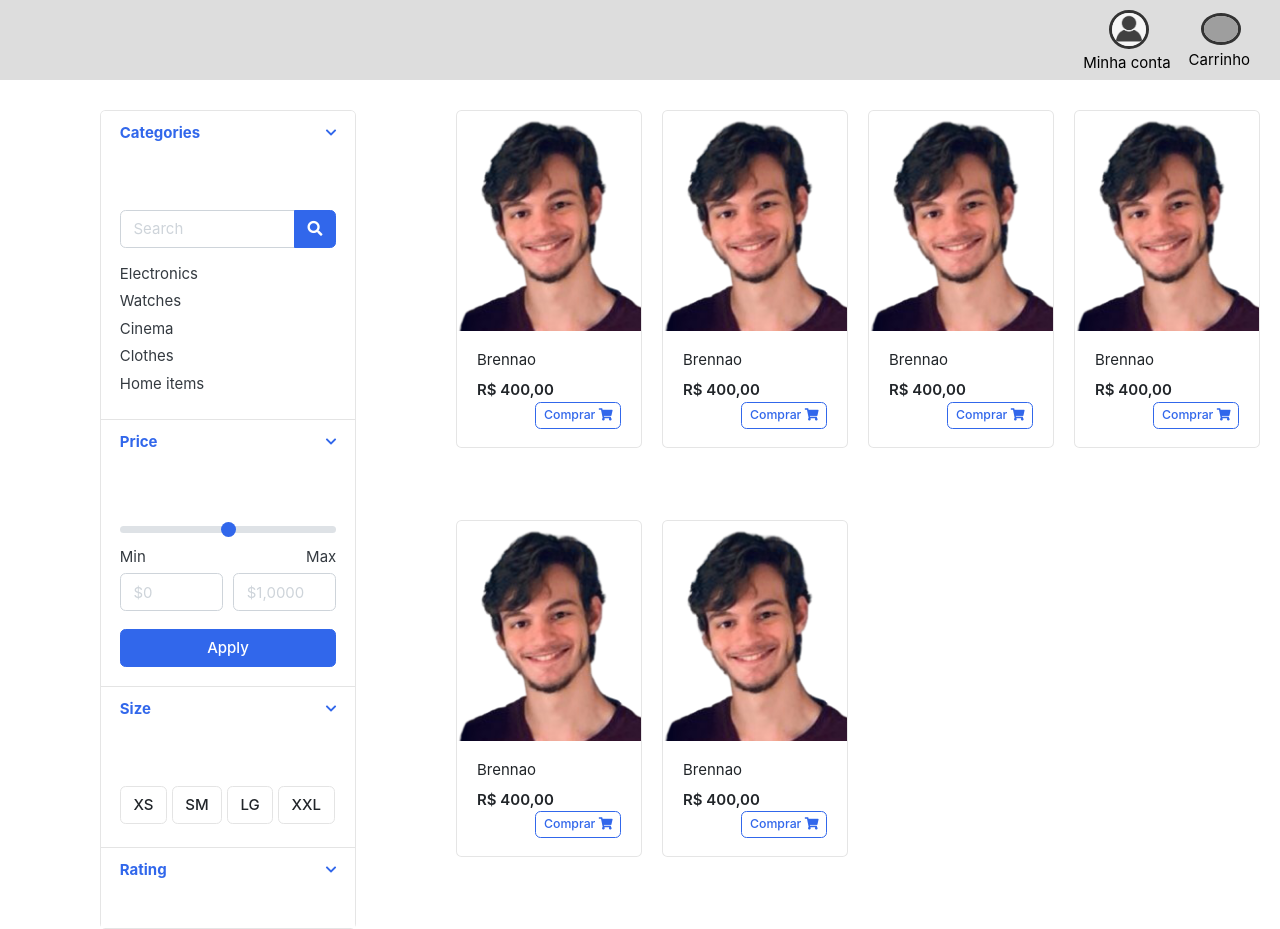
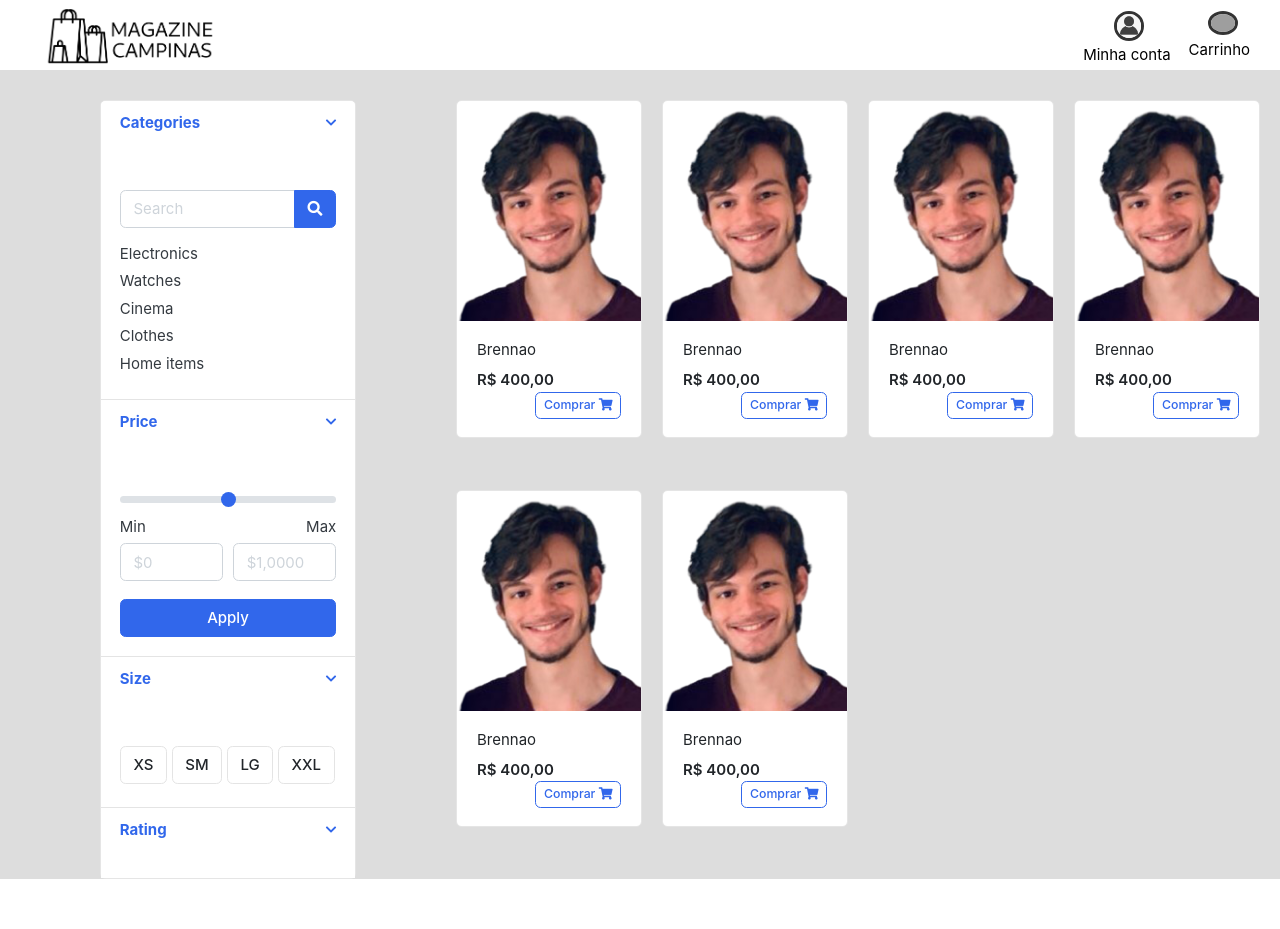
Before and after one commit to Syndelis/flask-market-place, a Flask app: page / in a window 1280 px wide. After the commit the page ends 879 px from the top, so only its background shows below. Run offline with Flask 2, Linux system fonts and the light colour scheme; some libraries are stand-ins or nearby versions; some web fonts are replaced; grey boxes are pictures that could not be loaded.

Commit message:
CSS produtos 2

```diff
--- a/static/styles/style-ec.css
+++ b/static/styles/style-ec.css
@@ -3,11 +3,35 @@ a {
 }
 
 header {
-    height: 80px;
-    background-color: #ddd;
+    height: 70px;
+    background-color: #fff;
+}
+
+.navbar-left {
+    display: flex;
+    justify-content: flex-start;
 }
 
 .navbar {
+    display: flex;
+    /* justify-content: flex-end; */
+}
+
+/* .navbar-left {
+    display: flex;
+    justify-content: flex-start;
+} */
+
+.navbar-logo {
+    margin-left: 30px;
+}
+
+.logo {
+    margin-bottom: 5px;
+    width: 170px;
+}
+
+.navbar-right {
     display: flex;
     justify-content: flex-end;
 }
@@ -19,7 +43,7 @@ header {
 }
 
 .avatar {
-    width: 40px;
+    width: 30px;
     margin-right: 8px;
     margin-top: 2px;
     /* margin-bottom: 30px; */
@@ -50,10 +74,10 @@ header {
 }
 
 .cart {
-    width: 40px;
+    width: 30px;
     margin-top: 2px;
+    margin-left: 3px;
     margin-right: 8px;
-
     border-radius: 50%;
     border-style: solid;
     border-color: #333333;
@@ -68,7 +92,14 @@ header {
     color: #000;
 }
 
+.cart-link:hover {
+    cursor: pointer;
+    color: rgb(32, 32, 32);
+    text-decoration: none;
+}
+
 .everything-container {
+    background-color: #ddd;
     display: flex;
     flex-direction: row;
     justify-content: flex-start;
@@ -155,10 +186,10 @@ header {
     background-color: #f0f0f0
 }
 
-.logo {
+/* .logo {
     display: inline-block;
     height: 36px
-}
+} */
 
 .menu-wrap {
     padding: 0;
--- a/templates/index.html
+++ b/templates/index.html
@@ -17,6 +17,12 @@
 
 <header>
 	<div class="navbar">
+		<div class="navbar-left">
+			<div class="navbar-logo">
+				<img class="logo" src='static/img/logo2.png'>
+			</div>
+		</div>
+		<div class="navbar-right">
 			<div class="navbar-avatar">
 				<img class="avatar" src='static/img/anon.png'>
 				<a class="provider-link" href="/fornecedor">Minha conta</a>
@@ -24,6 +30,7 @@
 			<div class="navbar-cart">
 				<img class="cart" src='static/img/cart.jpg'>
 				<a class="cart-link" href="/carrinho">Carrinho</a>
+			</div>
 		</div>
 	</div>
 </header>
```
Lines whose indentation alone changed are shown as unchanged.
